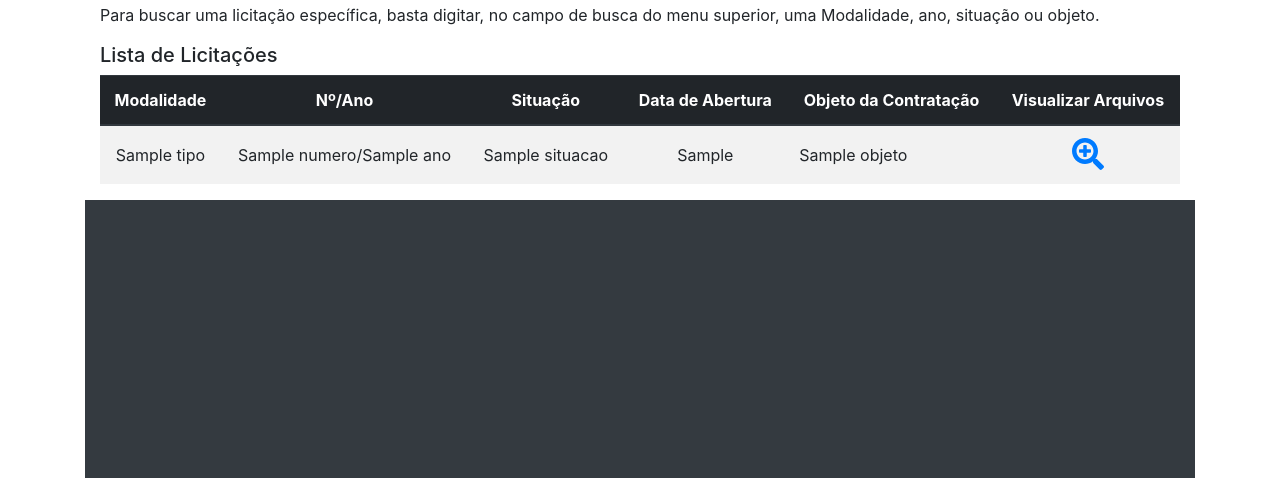
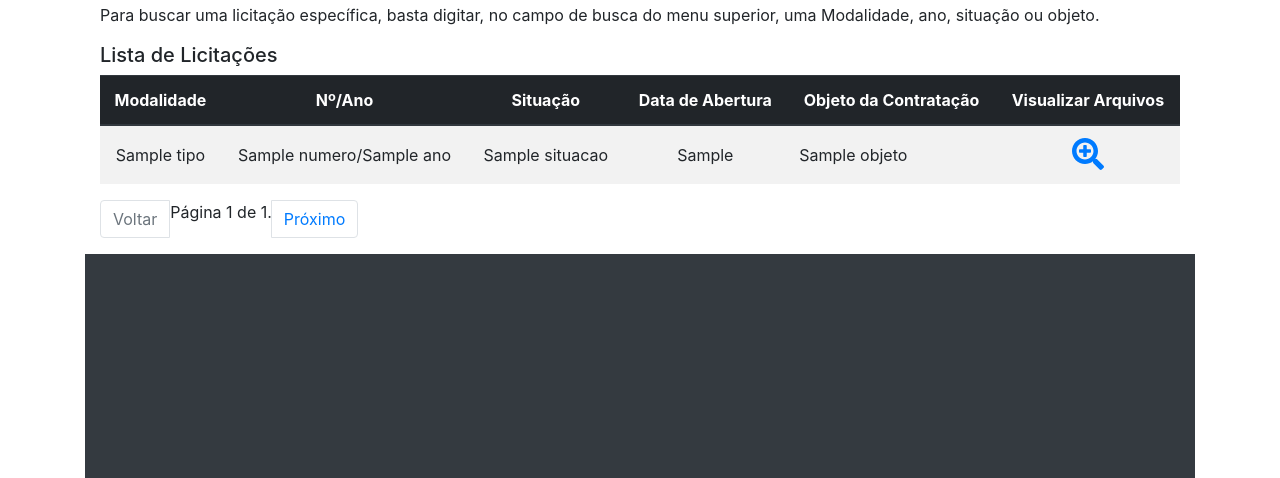
Before and after one commit to NivSoft/transpy, a Django app: template templates/licitacao/home.html in a window 1280 px wide. Shown: the part 161-639 px from the top of the page. Run offline with Django 3.2, Linux system fonts and the light colour scheme; the template is opened without the code that fills it: most values are stand-ins (such as "Sample title", 1, 10 or a date in 2020); some libraries are stand-ins or nearby versions.

Commit message:
Atualização

```diff
--- a/templates/licitacao/home.html
+++ b/templates/licitacao/home.html
@@ -38,6 +38,20 @@
   {% endfor %}
   </tbody>
 </table>
-
+<nav aria-label="Page navigation example">
+  <ul class="pagination">
+    {% if contacts.has_previous %}
+    <li class="page-item"><a class="page-link" href="?{{ pagina_request }}={{ contacts.previous_page_number }}{% if request.GET.q %}&q={{ request.GET.q }}{% endif %}">Voltar</a></li>
+    {% else %}
+    <li class="page-item disabled"><a class="page-link" href="#">Voltar</a></li>
+    {% endif %}
+    <li class="page-item">Página {{ contacts.number }} de {{ contacts.paginator.num_pages }}.</li>
+    {% if contacts.has_next %}
+    <li class="page-item"><a class="page-link" href="?{{ pagina_request }}={{ contacts.next_page_number }}{% if request.GET.q %}&q={{ request.GET.q }}{% endif %}">Próximo</a></li>
+    {% else %}
+    <li class="page-item disable"><a class="page-link" href="#">Próximo</a></li>
+    {% endif %}
+  </ul>
+</nav>
 {% endblock %}
 </div>
```
